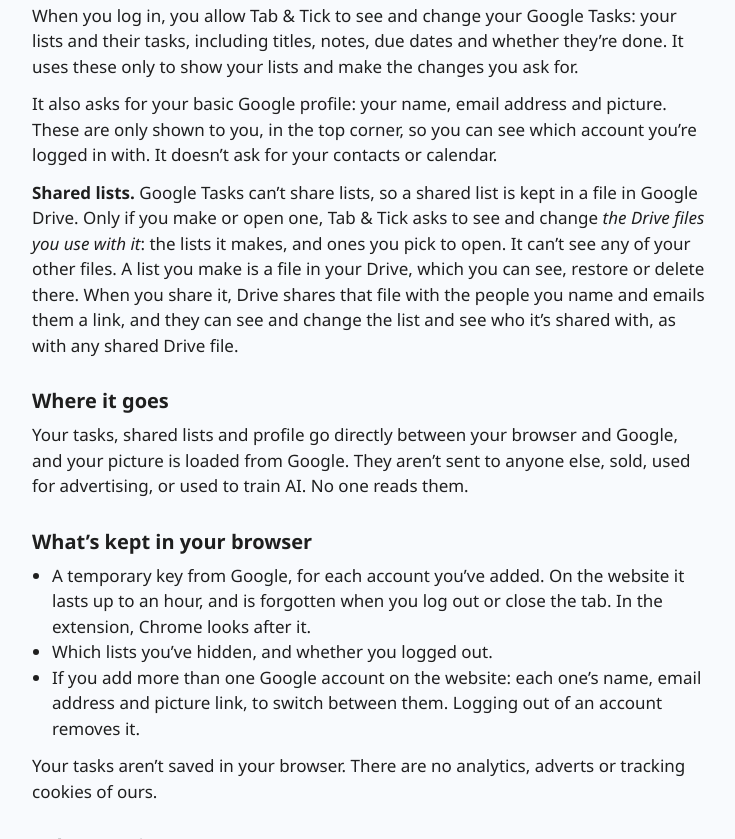
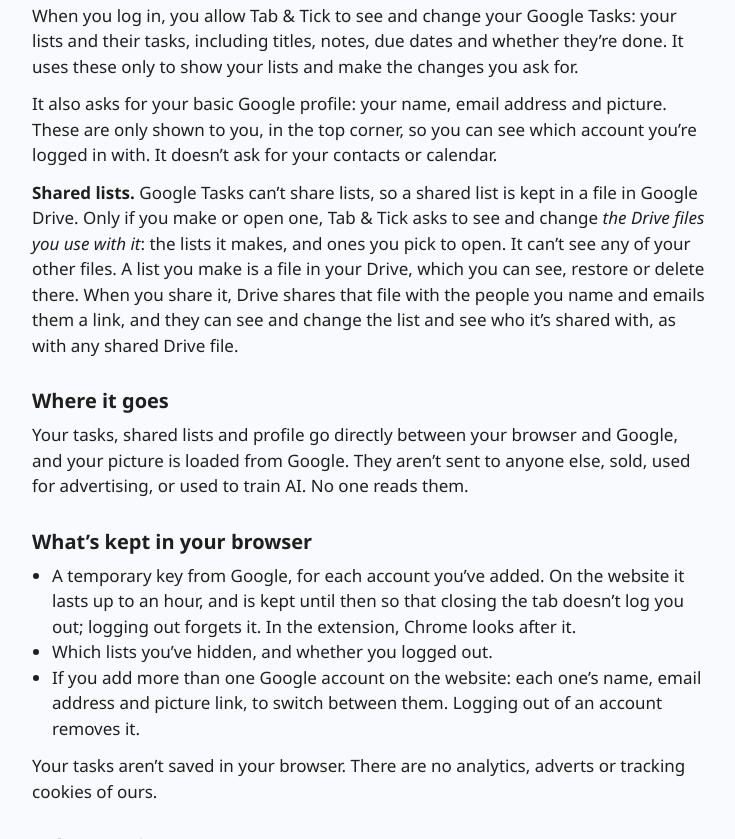
Before and after one commit to tabandtick/tabandtick.github.io, a plain HTML site: page privacy/index.html in a window 1280 px wide. Shown: the part 323-1162 px from the top of the page, without its empty margins (268-1003 px from the left). Drawn offline with Linux system fonts and the light colour scheme.

Commit message:
Privacy: the website's sign-in now lasts its hour even if the tab is closed
Co-Authored-By: Claude Opus 5.5 <noreply@anthropic.com>

```diff
--- a/privacy/index.html
+++ b/privacy/index.html
@@ -38,7 +38,7 @@
 
       <h2>What&rsquo;s kept in your browser</h2>
       <ul class="plain">
-        <li>A temporary key from Google, for each account you&rsquo;ve added. On the website it lasts up to an hour, and is forgotten when you log out or close the tab. In the extension, Chrome looks after it.</li>
+        <li>A temporary key from Google, for each account you&rsquo;ve added. On the website it lasts up to an hour, and is kept until then so that closing the tab doesn&rsquo;t log you out; logging out forgets it. In the extension, Chrome looks after it.</li>
         <li>Which lists you&rsquo;ve hidden, and whether you logged out.</li>
         <li>If you add more than one Google account on the website: each one&rsquo;s name, email address and picture link, to switch between them. Logging out of an account removes it.</li>
       </ul>
```
